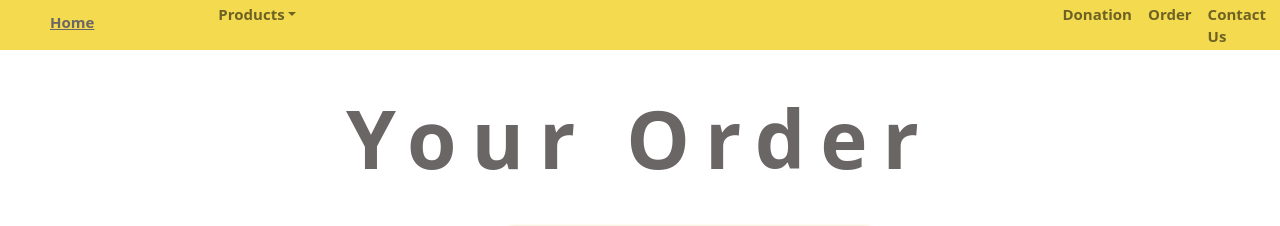
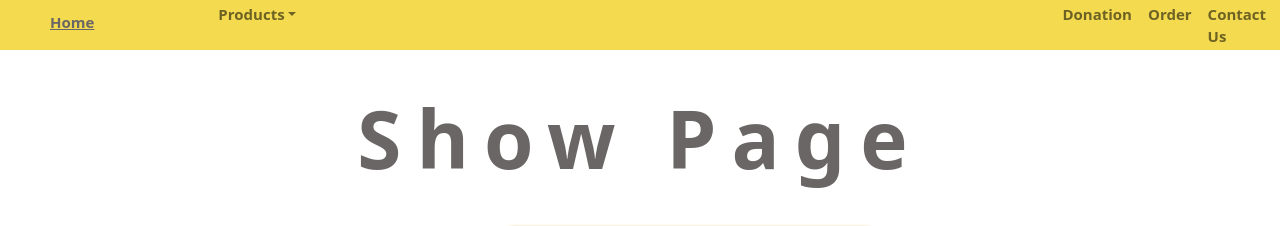
Before and after one commit to JustApp55/Menu-app, a React (Create React App) app: page /1 in a window 1280 px wide. Shown: the top 226 px of the page. Built offline with nearby package versions, Linux system fonts and the light colour scheme; no server answers.

Commit message:
updating code for heroku

```diff
--- a/src/pages/Menu.js
+++ b/src/pages/Menu.js
@@ -11,12 +11,12 @@ export default function Menu() {
    const [foods, setFoods] = useState([])
    const [data, setData] = useState(lists)
 
-
     useEffect(() => {
         getProducts()
         .then(res => setFoods(res.data))
     }, [])
     console.log(foods)
+
 
     const filterItems= (catItem) => {
         const results = lists.filter((curInfo) => {
--- a/src/pages/Show.js
+++ b/src/pages/Show.js
@@ -24,7 +24,7 @@ const deleteTheProduct = () => {
     return (
         <div >
         <div className="show text-center">
-            <h1 className="one">Your Order</h1>
+            <h1 className="one">Show Page</h1>
           <div className=" row col d-flex justify-content-center" >
               <div className="col-sm-3">
                 <div className=" ">
```
